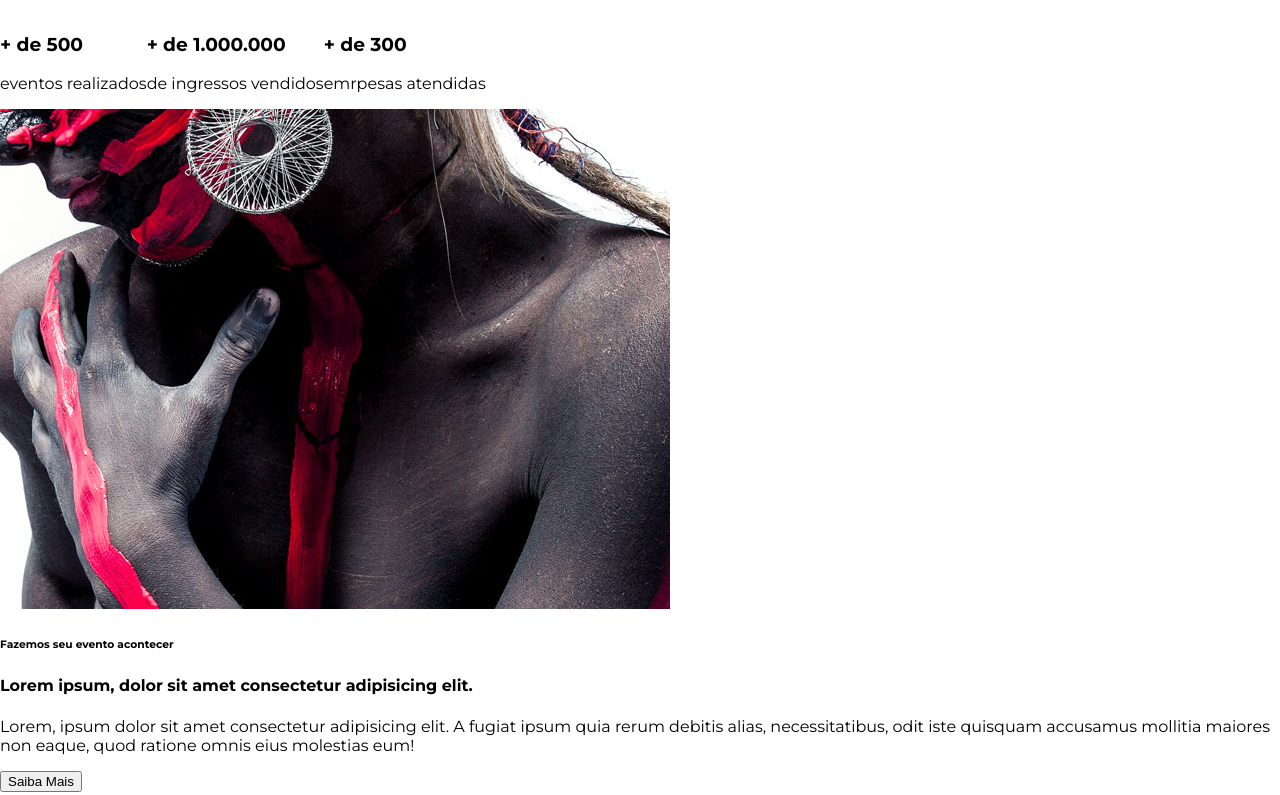
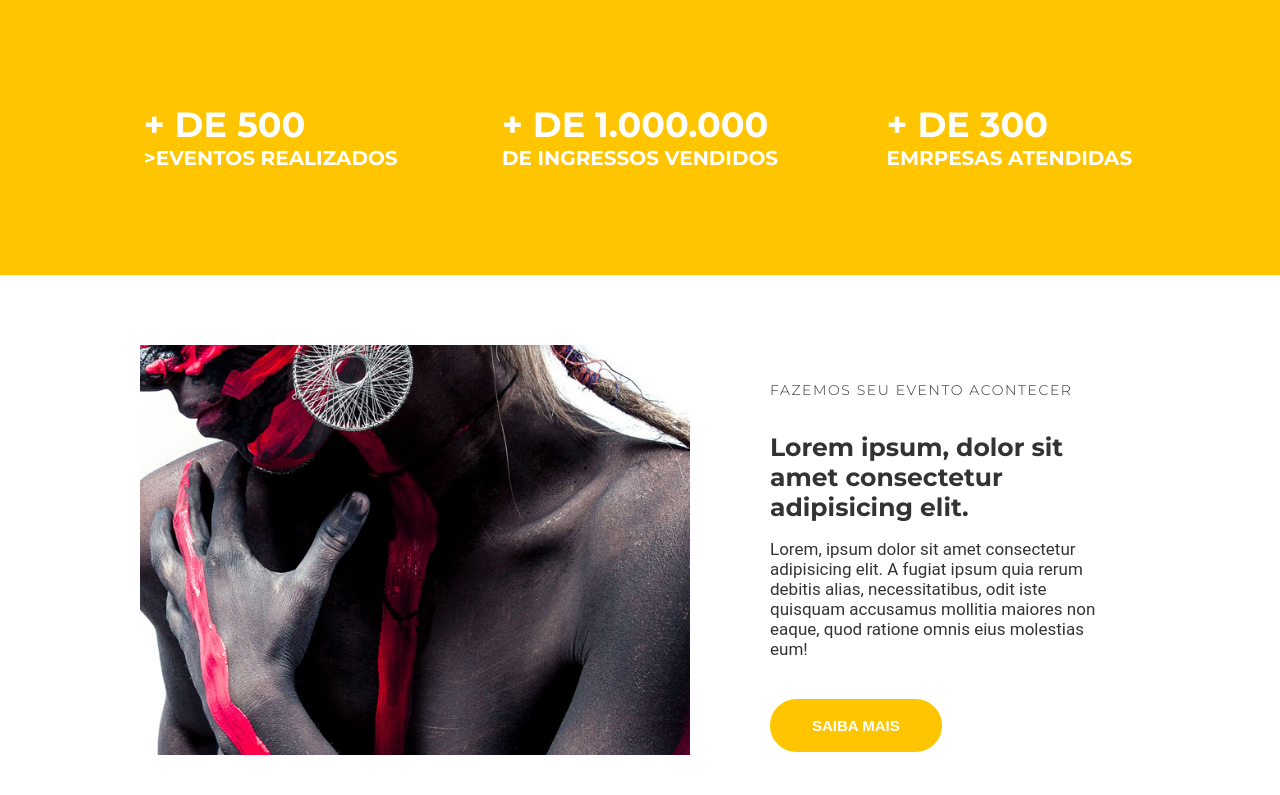
Before and after one commit to Pichitelle/studion, a website: page src/index.html in a window 1280 px wide. Shown: the part 802-1597 px from the top of the page. Drawn offline with Linux system fonts and the light colour scheme.

```diff
--- a/src/index.html
+++ b/src/index.html
@@ -9,6 +9,7 @@
 
         <body>
             <nav class="navbar">
+            <div class="container navbar__container">
                 <h1 class="logo-studion">
                     Studi<spam class="copy--primary">On</spam>
                     <span class="logo-studion__subtitle">Eventos</span>
@@ -41,7 +42,8 @@
                 </li>
 
             </ul>
-            </nav>
+            </div>
+        </nav>
             <header>
                 <div id="slider">
                     <div class="slide">
@@ -60,21 +62,28 @@
             </header>
 
             <main>
-                <section>
-                    <ul>
-                        <li><h3>+ de 500 </h3>eventos realizados</li>
-                        <li><h3>+ de 1.000.000 </h3>de ingressos vendidos</li>
-                        <li><h3>+ de 300 </h3>emrpesas atendidas</li>
+                <section id="counter">
+                    <ul class="container counter__container">
+                        <li><h3>+ de 500
+                            <small>>eventos realizados</small>
+                        </h3></li>
+                        <li><h3>+ de 1.000.000
+                            <small>de ingressos vendidos</small>
+                        </h3></li>
+                        <li><h3>+ de 300
+                            <small>emrpesas atendidas</small>
+                        </h3></li>
                     </ul>
                 </section>
 
-                <section>
-                    <div>
-                        <img src="./images/institutional.jpg"/>
+                <section class="container institutional">
+                    <img class="institutional__image" src="./images/institutional.jpg" alt="Studion institutional"/>
+                    <div class="institutional__copy">
+
                         <h6>Fazemos seu evento acontecer</h6>
                         <h4>Lorem ipsum, dolor sit amet consectetur adipisicing elit.</h4>
                         <p>Lorem, ipsum dolor sit amet consectetur adipisicing elit. A fugiat ipsum quia rerum debitis alias, necessitatibus, odit iste quisquam accusamus mollitia maiores non eaque, quod ratione omnis eius molestias eum!</p>
-                        <button>Saiba Mais</button>
+                        <button class="btn btn--institutional">Saiba Mais</button>
                     </div>
                 </section>
                 <section>
--- a/src/style.css
+++ b/src/style.css
@@ -1,20 +1,34 @@
-@import url('https://fonts.googleapis.com/css2? family= Montserrat:wght@300;400;700;900 & display=swap');
+@import url('https://fonts.googleapis.com/css2? family= Montserrat:wght@300;400;500;700;900 &família= Roboto & display=swap');
 
 * {
     box-sizing: border-box;
+
 }
 
 :root {
     font-family: 'montserrat', sans-serif;
     font-size: 16px;
+        --color-copy: #333;
         --color-primary: #ffc500;
         --default-padding: 1rem;
+        color: var(--color-copy)
 }
 
 body {
     margin: 0;
     padding-top: 7.75rem;
-}
+    }
+
+    header,
+    main,
+    footer {
+        overflow-x: none;
+    }
+
+    .container {
+        max-width: 1140px;
+        margin: 0 auto;
+    }
 
 ul {
     display: flex;
@@ -26,17 +40,20 @@
 .navbar{
     position: fixed;
     z-index: 1;
+    top: 0;
+    left: 0;
+    width: 100%;
+    background-color: #000;
+    color: #fff;
+}
+
+.navbar__container {
     display: grid;
     grid-template-columns: 1fr 9fr;
     align-items: center;
-    top: 0;
-    left: 0;
     width: 100vw;
     height: 7.75rem;
     padding: 0 1rem;
-
-    background-color: #000;
-    color: #fff;
 }
 
 .navbar__links {
@@ -100,6 +117,7 @@
 }
 
 .slide__copy h6 {
+    margin-top: 0;
     font-size: 0.9375rem;
     font-weight: 400;
     text-transform: uppercase;
@@ -108,9 +126,10 @@
 
 .slide__copy h2 {
     margin-top: 0;
-    font-size: 5.25rem;
+    margin-bottom: 2.5rem;
+    font-size: 6.25rem;
     text-transform: uppercase;
-    line-height: 5.25rem;
+    line-height: 6.25rem;
 }
 
 .slide__copy h2 span {
@@ -119,7 +138,7 @@
 
 .btn {
     cursor: pointer;
-    padding: .5rem 1.5rem;
+    padding: 1rem 2.5rem;
     border: .125rem solid #fff;
     border-radius: 5rem;
     color: var(--color-primary);
@@ -127,13 +146,75 @@
     font-size: .9375rem;
     font-weight: 700;
     text-transform: uppercase;
-    transition: 0.5s ease;
+    transition: 0.5s all ease;
 }
 
 .btn:hover,
 .btn:active,
-.btn:focus {
+.btn:focus,
+.btn--institutional {
     border-color: var(--color-primary);
     background-color: var(--color-primary);
     color: #fff;
 }
+#counter {
+    background-color: var(--color-primary);
+    color: #fff;
+    text-transform: uppercase;
+}
+
+.counter__container {
+    display: grid;
+    grid-template-columns: repeat(auto-fill, minmax(300px, 1fr));
+    place-items: center;
+    padding: 4.375rem 1rem;
+}
+
+.counter__container h3 {
+    font-size: 2.1875rem;
+}
+
+.counter__container h3 small {
+    display: block;
+    font-size: 1.25rem;
+}
+
+.institutional {
+    display: grid;
+    grid-template-columns: auto auto;
+    gap: 3.125rem;
+    align-items: center;
+    padding: 4.375rem;
+}
+
+.institutional__image {
+    max-width: 550px;
+}
+
+.institutional__copy {
+    padding: 0 1.875rem;
+}
+
+.institutional__copy h6 {
+    font-size: 0.875rem;
+    font-weight: 300;
+    letter-spacing: 0.1rem;
+    text-transform: uppercase;
+}
+
+.institutional__copy h4 {
+    margin-bottom: 1rem;
+    margin-top: 1rem;
+    font-size: 1.5625rem;
+}
+
+.institutional p {
+    font-family: 'Roboto', sans-serif;
+    font-size: 1.0625rem;
+    margin-bottom: 2.5rem;
+}
+
+.btn--institutional:hover {
+    color: var(--color-copy);
+   background: unset;
+}
```
